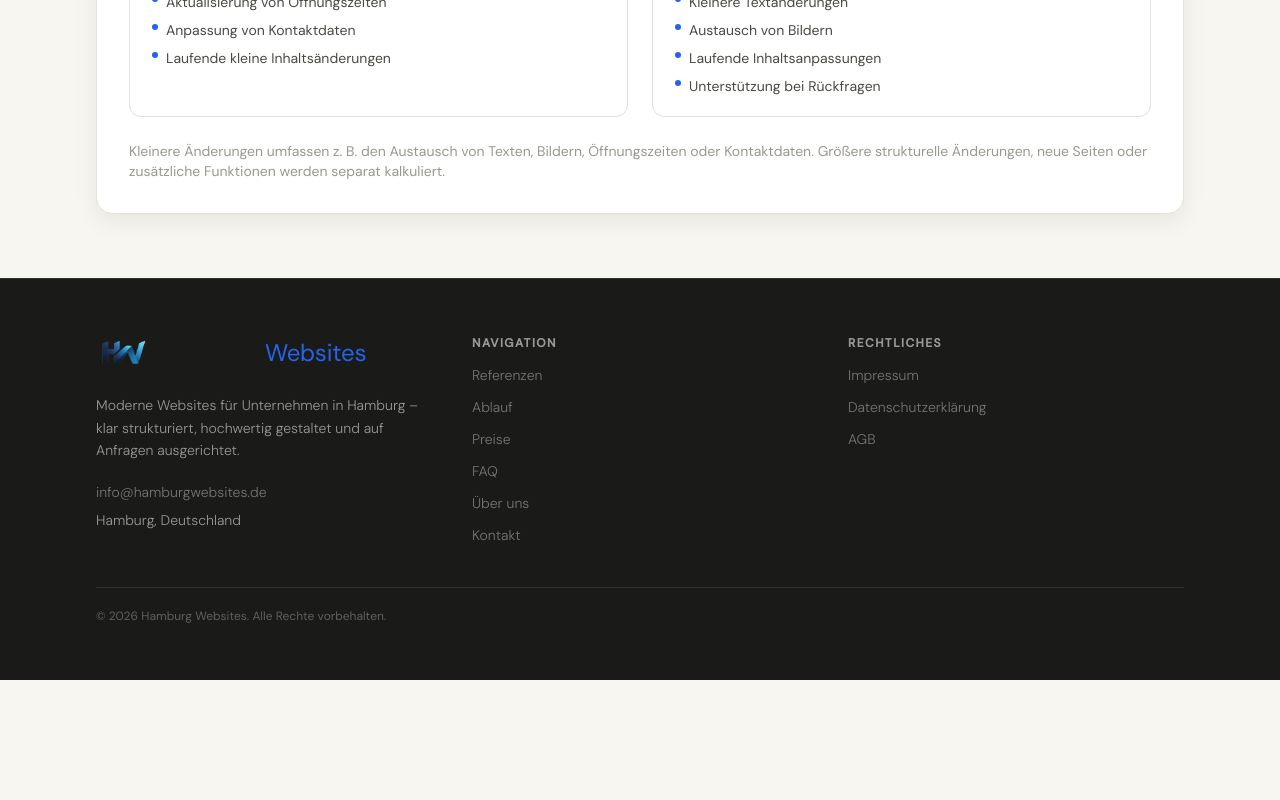
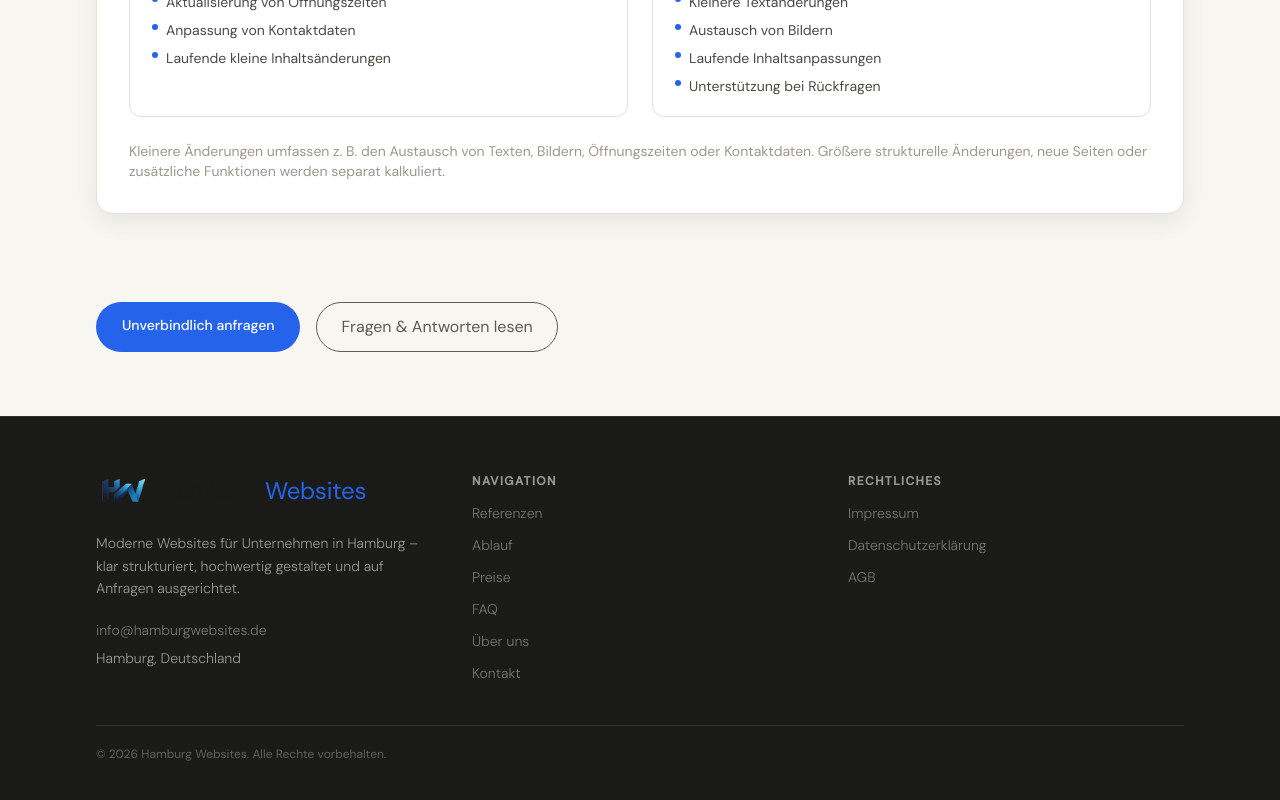
Before and after one commit to VonBismark1871/Hamburg-Website, a Next.js app: page /preise in a window 1280 px wide. Shown: the part 2673-3473 px from the top of the page. Before the commit the page ends 3353 px from the top, so only its background shows below. Built offline with nearby package versions, Linux system fonts and the light colour scheme; no server answers.

Commit message:
Restore pricing page action buttons below packages

```diff
--- a/pages/preise.js
+++ b/pages/preise.js
@@ -1,3 +1,4 @@
+import Link from 'next/link';
 import Footer from '../components/Footer';
 import Header from '../components/Header';
 import Pricing from '../components/Pricing';
@@ -33,6 +34,16 @@ export default function PreisePage() {
 
         <Pricing headingTag="h2" sectionId="preise-pakete" />
 
+        <section className="section-container pb-16" aria-label="Preise Aktionen">
+          <div className="mt-6 flex flex-wrap gap-4">
+            <Link href="/kontakt" className="primary-btn">
+              Unverbindlich anfragen
+            </Link>
+            <Link href="/faq" className="secondary-btn text-slateBlue">
+              Fragen & Antworten lesen
+            </Link>
+          </div>
+        </section>
       </main>
       <Footer />
     </>
```
